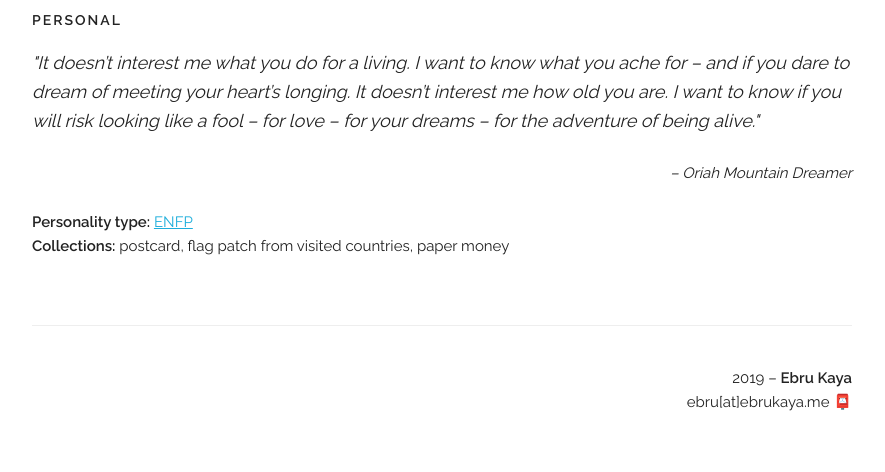
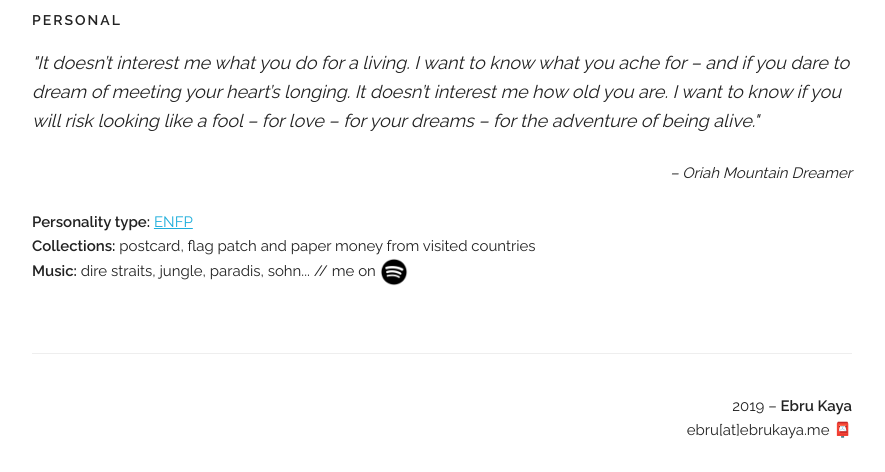
Before and after one commit to ebru/ebrukaya.me, a PHP site: page / in a window 1280 px wide. Shown: the part 2855-3327 px from the top of the page, without its empty margins (198-1083 px from the left). Before the commit the page ends 3266 px from the top, so only its background shows below. Run offline with PHP 8.4, Linux system fonts and the light colour scheme; some libraries are stand-ins or nearby versions.

Commit message:
music field is added to personal

```diff
--- a/index.php
+++ b/index.php
@@ -239,7 +239,9 @@
               <p>
                 <b>Personality type:</b> <a href="https://www.16personalities.com/enfp-personality" target="_blank">ENFP</a>
                 <br>
-                <b>Collections:</b> postcard, flag patch from visited countries, paper money
+                <b>Collections:</b> postcard, flag patch and paper money from visited countries
+                <br>
+                <b>Music:</b> dire straits, jungle, paradis, sohn... // me on <a href="https://open.spotify.com/user/st943c9lgd92wk98aw3bfxcvb?si=UtRzXiaST-uX2-VJagH6Fw" target="_blank"><img style="vertical-align:middle" src="images/social/spotify.png" width="28px"/></a>
               </p>
             </div>
             <div class="divider"></div>
@@ -250,7 +252,7 @@
         <div class="container">
             <div class="row" id="footer">
                 <div class="twelve columns">2019 – <b>Ebru Kaya</b>
-                <br> ebru[at]ebrukaya.me 📮</div>
+                <br>ebru[at]ebrukaya.me 📮</div>
             </div>
         </div>
     </footer>
```
Also changed, not shown: images/social/spotify.png (added).
